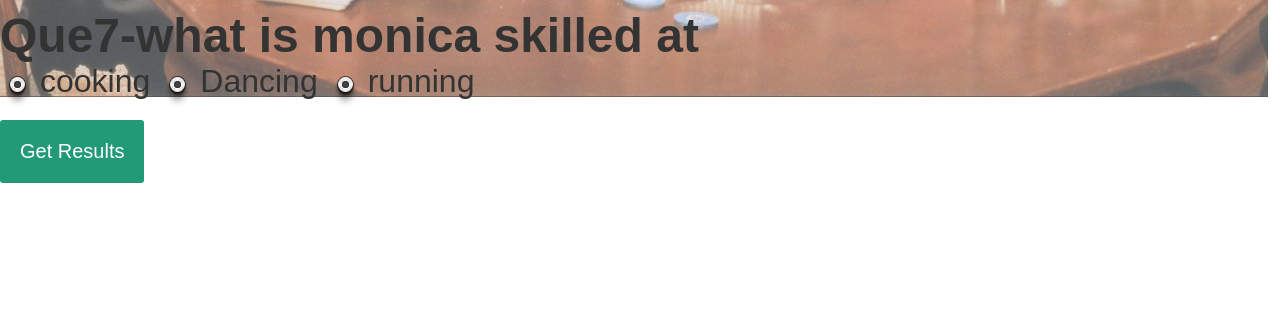
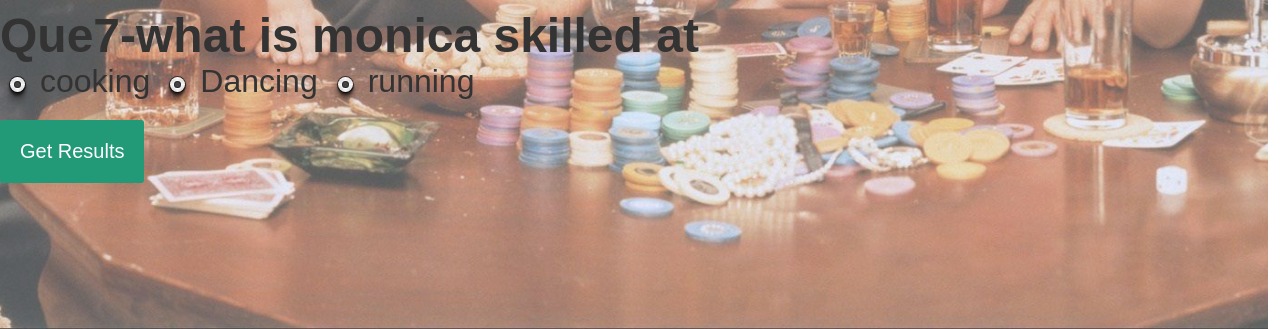
Before and after one commit to leodev24/quiz-friends, a plain HTML site: page index.html in a window 1280 px wide. Shown: the part 767-1096 px from the top of the page. Before the commit the page ends 950 px from the top, so only its background shows below. Drawn offline with Linux system fonts and the light colour scheme.

Commit message:
Update quiz.css

```diff
--- a/quiz.css
+++ b/quiz.css
@@ -17,7 +17,7 @@
     top: 0px;
     left: 0px;
     width: 99.1vw;
-    height: 108vh;
+    height: 137vh;
     z-index: -1;
 }
 
```
